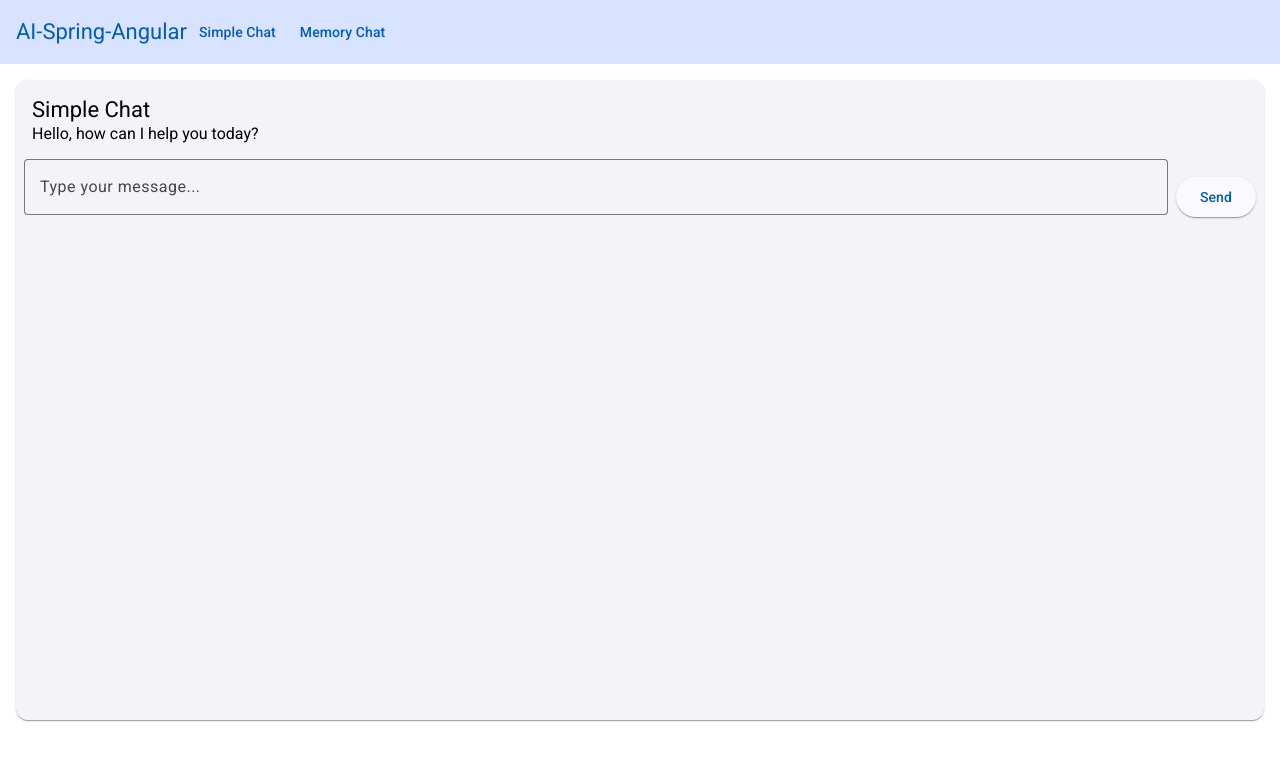
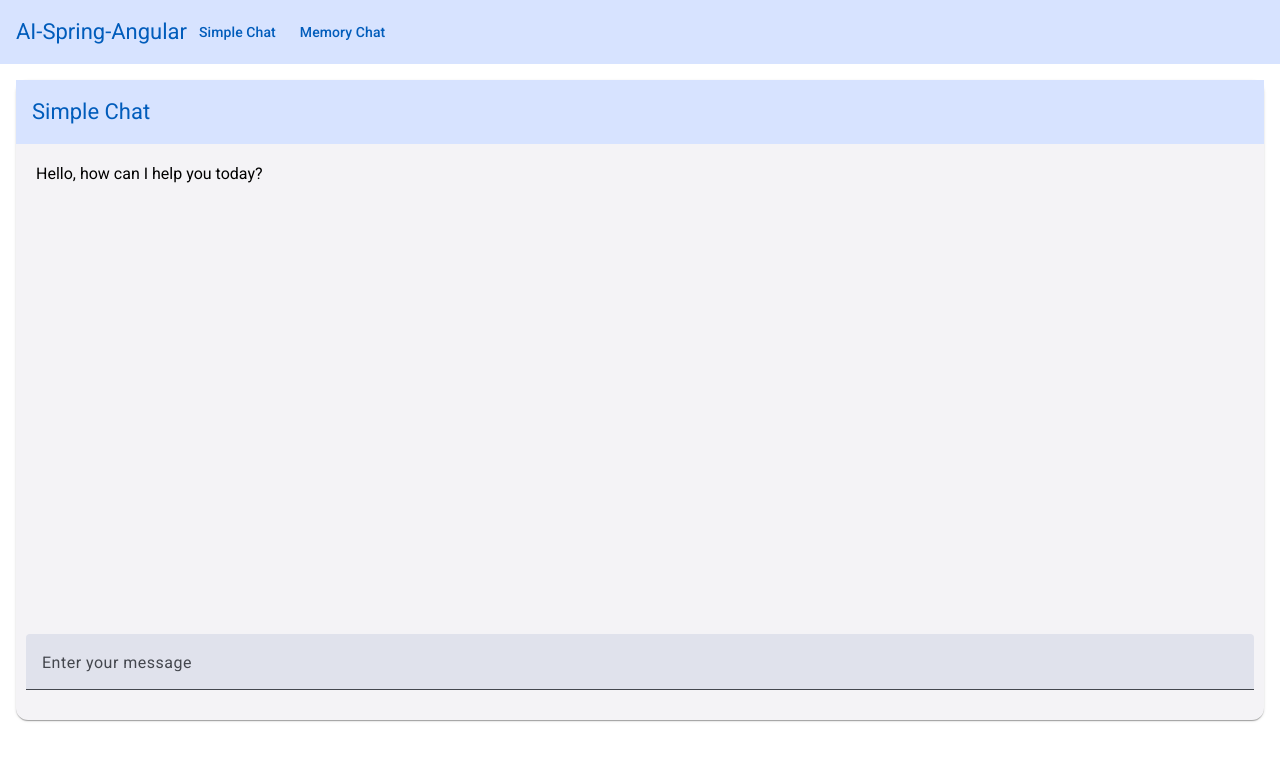
Before and after one commit to loiane/spring-ai-angular, an Angular app in the folder ui-ai/: page /simple-chat in a window 1280 px wide. Shown: the top 760 px of the page. Built offline with nearby package versions, Linux system fonts and the light colour scheme.

Commit message:
Refactor Simple Chat component for improved structure and functionality

```diff
--- a/ui-ai/src/app/simple-chat/simple-chat.component.html
+++ b/ui-ai/src/app/simple-chat/simple-chat.component.html
@@ -1,20 +1,30 @@
 <mat-card class="chat-container">
-  <mat-card-header>
-    <mat-card-title>Simple Chat</mat-card-title>
-  </mat-card-header>
-  <mat-card-content>
+  <div class="chat-header">
+    <mat-toolbar>
+      <span>Simple Chat</span>
+    </mat-toolbar>
+  </div>
+  <div class="chat-history">
     <div class="messages">
-      @for (message of messages(); track message; let system = $even) {
-        <div class="message">
-          {{ message.message }}
+    @for (message of messages(); track message; let system = $even) {
+      <div class="message">
+        <div class="message-bubble" [ngClass]="{'user': !message.isBot}">
+          {{ message.text }}
         </div>
-      }
-    </div>
-  </mat-card-content>
-  <mat-card-actions>
-    <mat-form-field class="input-field" appearance="outline">
-      <input matInput placeholder="Type your message..." [(ngModel)]="message" (keyup.enter)="sendMessage()">
+      </div>
+    }
+  </div>
+  </div>
+
+  <div class="chat-input">
+    <mat-form-field class="full-width">
+      <mat-label>Enter your message</mat-label>
+      <input matInput [(ngModel)]="userInput" (keyup.enter)="sendMessage()">
+      @if (userInput) {
+        <button matSuffix mat-icon-button aria-label="Send" (click)="sendMessage()" [disabled]="isLoading">
+          <mat-icon>send</mat-icon>
+        </button>
+     }
     </mat-form-field>
-    <button mat-raised-button color="primary" (click)="sendMessage()" [disabled]="isLoading">Send</button>
-  </mat-card-actions>
+  </div>
 </mat-card>
--- a/ui-ai/src/app/simple-chat/simple-chat.component.scss
+++ b/ui-ai/src/app/simple-chat/simple-chat.component.scss
@@ -3,6 +3,16 @@
   flex-direction: column;
   height: 80vh;
   margin: 16px;
+}
+
+.chat-header {
+  flex: 0 0 auto; /* Header doesn't grow or shrink */
+}
+
+.chat-history {
+  flex: 1 1 auto; /* Chat history takes up available space */
+  overflow-y: auto; /* Add scrollbar if content overflows */
+  padding: 10px;
 }
 
 .messages {
@@ -16,20 +26,26 @@
   margin-bottom: 8px;
 }
 
-.user-message {
-  text-align: right;
+.message-bubble {
+  padding: 10px;
+  border-radius: 10px;
+  max-width: 80%;
+  display: inline-block;
 }
 
-.bot-message {
-  text-align: left;
+.user {
+  background-color: #d7e3ff; /* Light blue for user messages */
+  border-radius: 10px;
+  align-self: flex-end; /* Align to the right */
+  margin-left: auto; // changed from margin-right: auto
 }
 
-.input-field {
-  flex: 1;
+
+.chat-input {
+  flex: 0 0 auto; /* Input bar doesn't grow or shrink */
+  padding: 10px;
 }
 
-mat-card-actions {
-  display: flex;
-  align-items: center;
-  gap: 8px;
+.full-width {
+  width: 100%;
 }
--- a/ui-ai/src/app/simple-chat/simple-chat.component.ts
+++ b/ui-ai/src/app/simple-chat/simple-chat.component.ts
@@ -1,39 +1,53 @@
+import { NgClass } from '@angular/common';
 import { Component, signal } from '@angular/core';
-import { FormsModule } from '@angular/forms';
+import { FormControl, FormsModule } from '@angular/forms';
 import { MatButtonModule } from '@angular/material/button';
 import { MatCardModule } from '@angular/material/card';
+import { MatIconModule } from '@angular/material/icon';
 import { MatInputModule } from '@angular/material/input';
+import { MatToolbar } from '@angular/material/toolbar';
 
 @Component({
   selector: 'app-simple-chat',
-  imports: [MatCardModule, MatInputModule, MatButtonModule, FormsModule],
+  imports: [MatCardModule, MatInputModule, MatButtonModule, FormsModule, MatToolbar, NgClass, MatIconModule],
   templateUrl: './simple-chat.component.html',
   styleUrl: './simple-chat.component.scss'
 })
 export class SimpleChatComponent {
 
-  message = '';
+  userInput = '';
   isLoading = false;
 
+  message = new FormControl('');
+
   messages = signal([
-    { message: 'Hello, how can I help you today?', isBot: true },
+    { text: 'Hello, how can I help you today?', isBot: true },
   ]);
 
   sendMessage(): void {
-
-    this.message.trim();
-
-    if (!this.message) {
-      return;
+    this.trimUserMessage();
+    if (this.userInput !== '') {
+      this.updateMessages(this.userInput);
+      this.isLoading = true;
+      this.userInput = '';
+      this.getResponse();
     }
-
-    this.updateMessages(this.message);
-    this.isLoading = true;
   }
 
-  private updateMessages(message: string, isBot = false) {
-    this.messages.update(messages => [...messages, { message, isBot }]);
-    this.isLoading = false;
-    this.message = '';
+  private trimUserMessage() {
+    this.userInput = this.userInput.trim();
+  }
+
+  private updateMessages(text: string, isBot = false) {
+    this.messages.update(messages => [...messages, { text, isBot }]);
+  }
+
+  private getResponse() {
+    // TODO: Replace this with actual logic to get response from ChatGPT or a similar service
+    setTimeout(() => {
+      const response = 'This is a simulated response from ChatGPT.';
+      this.updateMessages(response, true);
+      this.isLoading = false;
+    }, 2000);
   }
 }
```
